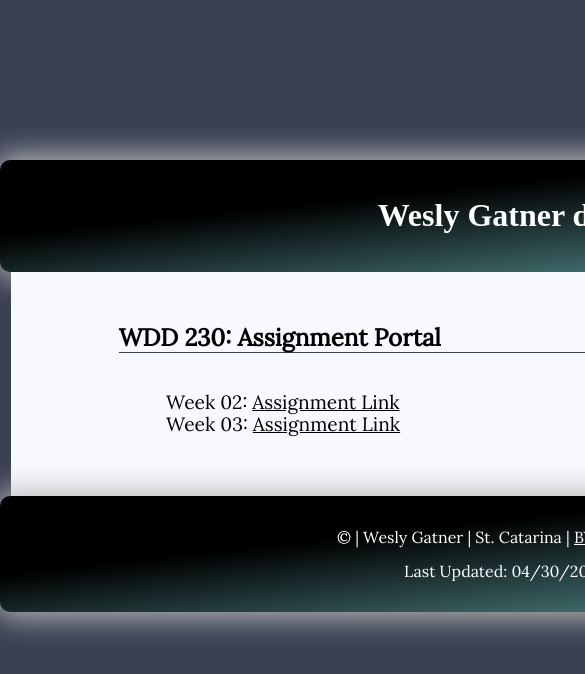
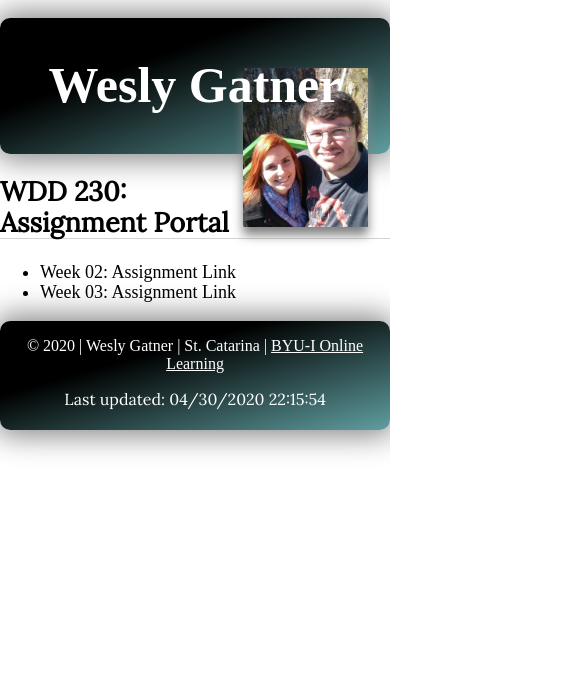
Before and after one commit to wesgtr/wesgtr.github.io, a plain HTML site: page index.html in a window 390 px wide. Shown: the top 674 px of the page, 585 px wide, since content can reach past the window. Drawn offline with Linux system fonts and the light colour scheme; a web font is replaced by a local one.

Commit message:
fix html and css structure, start media query

```diff
--- a/css/first.css
+++ /dev/null
@@ -1,81 +0,0 @@
-@import url('https://fonts.googleapis.com/css2?family=Girassol&family=Lora');
-
-body {
-    display: flex;
-    background-color: #394053;
-    background-repeat: no-repeat;
-}
-
-h1 {
-    font-family: "Girassol";
-}
-
-main{
-
-}
-
-header, footer {
-    border-radius: 10px;
-    padding: 1em;
-    width: 65em;
-    color: #fff;
-    box-shadow: 0 0 30px 5px #bbb;
-    background: linear-gradient(to bottom right , #000000 34%, cadetblue 100%);
-    background-color: cadetblue;
-    text-align: center;
-}
-
-footer{
-    font-family: "Lora";
-}
-
-ul li a:link {
-    color: black;
-}
-
-a:link {
-    color: white;
-}
-
-.content{
-    margin: auto;
-    margin-top: 10em;
-
-}
-
-.main-content {
-    margin-top: 0;
-    margin-bottom: 0;
-    width: 98%;
-    margin-left: auto;
-    margin-right: auto;
-    background-color: ghostwhite;
-    height: 14em;
-}
-
-.img{
-    width: 12em;
-    border-radius: 10px;
-    position: relative;
-    left: 52em;
-    top: -5em;
-    box-shadow: 0 0 10px 5px #394053;
-}
-
-.list{
-    list-style-type: none;
-    margin-left: 6em;
-    font-size: 1.2em;
-    margin-top: 2em;
-    font-family: "Lora";
-}
-
-.title-h2{
-    text-align: left;
-    margin-left: 4.5em;
-    margin-top: -6em;
-    font-size: 1.5em;
-    border-bottom: 1px solid #394053;
-    width: 70%;
-    font-family: "Lora";
-}
--- /dev/null
+++ b/css/medium.css
@@ -0,0 +1,5 @@
+/*@media only screen and (min-width: 32.5em){*/
+/*    h1 {*/
+/*        font-size: 2em;*/
+/*    }*/
+/*}*/
--- /dev/null
+++ b/css/small.css
@@ -0,0 +1,59 @@
+@import url('https://fonts.googleapis.com/css2?family=Girassol&family=Lora');
+
+body {
+    font-size: 18px;
+    max-width: 700px;
+    margin-left: auto!important;
+    margin-right: auto!important;
+    margin-top: 1em!important;
+}
+
+header,
+footer {
+    box-shadow: 0 0 30px 5px gray;
+    background: linear-gradient(to bottom right , #000000 34%, cadetblue 100%);
+    text-align: center;
+    padding: .35rem;
+    border-radius: 10px;
+    color: #fff;
+}
+
+header {
+    font-family: 'Girassol';
+    font-size: 25px;
+}
+
+img {
+    width: 125px;
+    float: right;
+    margin-top: -5rem;
+    box-shadow: 0 8px 10px 0 gray;
+    margin-right: 1rem;
+}
+
+h2 {
+    border-bottom: 1.5px solid lightgray;
+    font-family: "Lora";
+}
+
+p {
+    font-family: "Lora";
+}
+
+footer {
+    font-size: 1rem;
+    padding-top: 1rem;
+}
+
+footer p {
+    font-size: 1rem;
+    color:white;
+}
+
+footer a {
+    color: white;
+}
+
+footer a:visited {
+    color: white;
+}
--- a/index.html
+++ b/index.html
@@ -4,36 +4,30 @@
         <meta charset="UTF-8">
         <meta name="viewport" content="width=device-width, initial-scale=1.0">
         <title>Wesly Gatner WDD-230 Portal</title>
-        <link href="css/first.css" rel="stylesheet">
-        <link href="normalize.css" rel="stylesheet">
+        <link href="css/small.css" rel="stylesheet">
+        <link href="css/medium.css" rel="stylesheet">
+        <link href="css/normalize.css" rel="stylesheet">
     </head>
 
     <body>
-        <div class="content">
     <header>
-                <h1>Wesly Gatner de Souza</h1>
+        <h1>Wesly Gatner</h1>
+        <img src="images/wesly_gatner.png" alt="">
     </header>
     <main>
-                <div class="main-content">
-                    <img src="images/wesly_image.jpg" alt="" class="img">
-                    <h2 class="title-h2">WDD 230: Assignment Portal</h2>
-                    <ul class="list">
-                        <li>Week 02: <a href="#">Assignment Link</a></li>
-                        <li>Week 03: <a href="#">Assignment Link</a></li>
+        <h2>WDD 230: Assignment Portal</h2>
+        <ul>
+            <li>Week 02: Assignment Link</li>
+            <li>Week 03: Assignment Link</li>
         </ul>
-                </div>
     </main>
     <footer>
-                <p>&copy; <span id="currentYear"></span>| Wesly Gatner | St. Catarina  | <a href="http://www.byui.edu/online">BYUI Online Learning</a></p>
-                <p>Last Updated: <span id="update"></span></p>
-                <script>
-                    var mod = document.lastModified;
-                    document.getElementById("update").innerHTML = mod;
-                </script>
+        &copy; <span id="updated"></span> | Wesly Gatner | St. Catarina | <a href="https://www.byui.edu/online">BYU-I Online Learning</a>
+        <p>Last updated: <span id="modified"></span></p>
+    </footer>
+    <script src="js/main.js"></script>
+    </body>
 
-            </footer>
-        </div>
-    </body>
 </html>
 
 <!--Girassol - name-->
--- /dev/null
+++ b/js/main.js
@@ -0,0 +1,7 @@
+var year = new Date();
+
+document.getElementById("updated").textContent = year.getFullYear();
+
+var lastModified = document.lastModified;
+
+document.getElementById("modified").textContent = lastModified;
```
Also changed, not shown: css/normalize.css (renamed from normalize.css), fonts/Girassol-Regular.ttf (deleted), fonts/Lora-Medium.ttf (deleted), fonts/PlayfairDisplay-Medium.ttf (deleted), images/wesly_gatner.png (added), images/wesly_image.jpg (deleted). Lines whose indentation alone changed are shown as unchanged.
